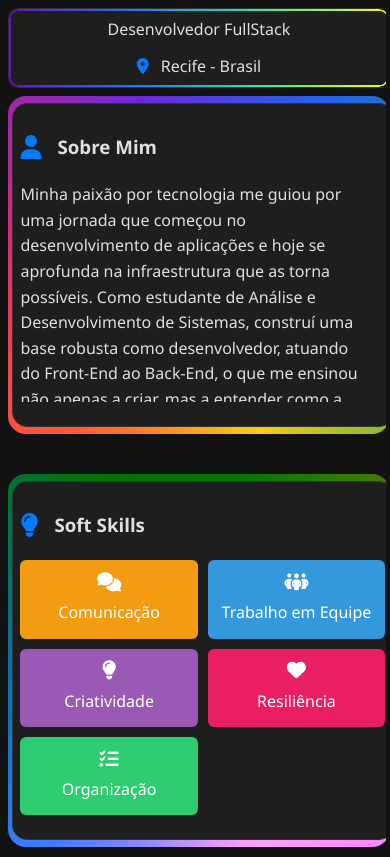
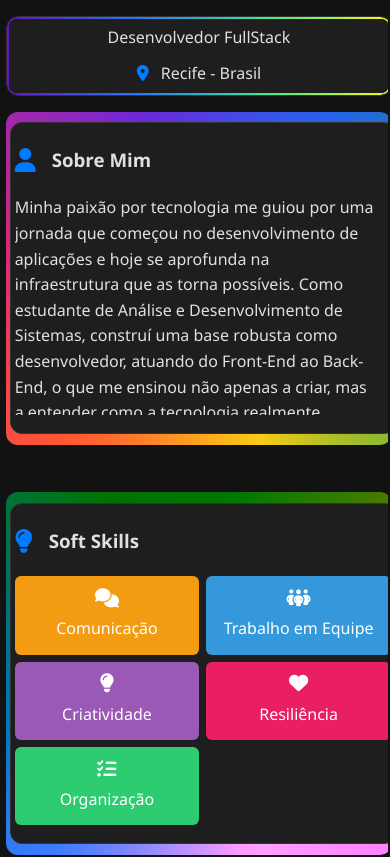
Before and after one commit to Wilki205/Portfolio, a React (Vite) app: page / in a window 390 px wide. Shown: the top 857 px of the page. Built offline with nearby package versions, Linux system fonts and the light colour scheme.

Commit message:
novo ajuste de responsividade

```diff
--- a/src/assets/styles/main.css
+++ b/src/assets/styles/main.css
@@ -864,3 +864,93 @@ body {
     gap: 15px !important;
   }
 }
+
+/* ===================== */
+/* AJUSTE DE RESPONSIVIDADE OTIMIZADO */
+/* ===================== */
+@media (max-width: 480px) {
+  .portfolio-page-container,
+  .skills-container,
+  .about-user-card,
+  .top-info-bar,
+  .project-card,
+  .section-title,
+  .glowing-card-wrapper {
+    max-width: 99vw;
+    width: 99vw;
+    min-width: unset;
+    margin: 2vw auto;
+    padding-left: 1vw !important;
+    padding-right: 1vw !important;
+    box-sizing: border-box;
+    overflow-x: hidden;
+    border-radius: 12px !important;
+  }
+
+  .skills-container, .glowing-card-wrapper {
+    padding-left: 2vw !important;
+    padding-right: 2vw !important;
+  }
+
+  .section-title {
+    font-size: 1.35rem !important;
+    margin-bottom: 16px !important;
+    margin-top: 10px !important;
+  }
+
+  .skills-grid,
+  .soft-skills-grid,
+  .software-skills-grid {
+    grid-template-columns: 1fr 1fr !important;
+    gap: 10px !important;
+  }
+
+  .about-user-card,
+  .education-section,
+  .organization-section,
+  .contact-form-card {
+    padding: 1.1rem !important;
+  }
+
+  .project-card .project-image-container {
+    height: 85px !important;
+    max-height: 24vw !important;
+    min-height: 60px !important;
+  }
+
+  .carousel-container {
+    max-width: 99vw !important;
+    padding-bottom: 0.7rem !important;
+  }
+
+  .project-info {
+    padding: 0.9rem !important;
+  }
+
+  .footer-content,
+  .project-links {
+    flex-direction: column !important;
+    align-items: center !important;
+    gap: 13px !important;
+  }
+}
+
+/* Pequenos ajustes extra para aparelhos abaixo de 400px de largura */
+@media (max-width: 400px) {
+  .skills-container, .glowing-card-wrapper, .about-user-card, .contact-form-card {
+    padding-left: 1vw !important;
+    padding-right: 1vw !important;
+  }
+
+  .section-title {
+    font-size: 1.12rem !important;
+  }
+
+  .project-card {
+    min-width: unset !important;
+  }
+
+  .skills-grid, .soft-skills-grid, .software-skills-grid {
+    gap: 7px !important;
+  }
+}
```
